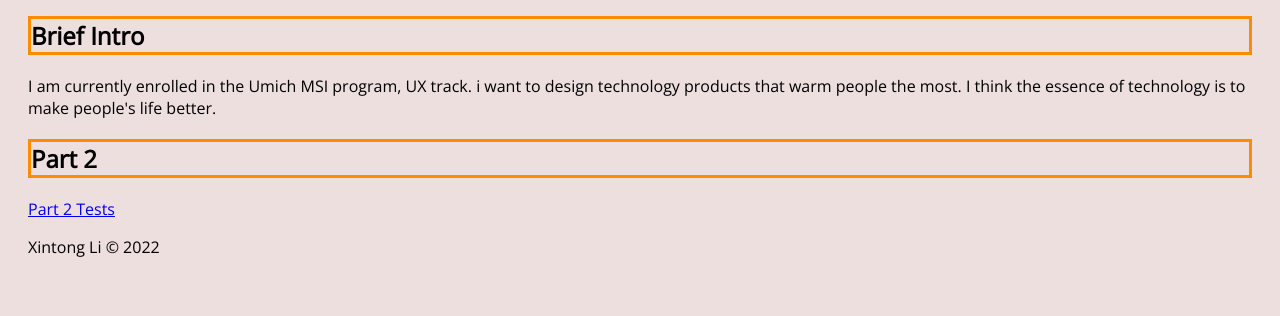
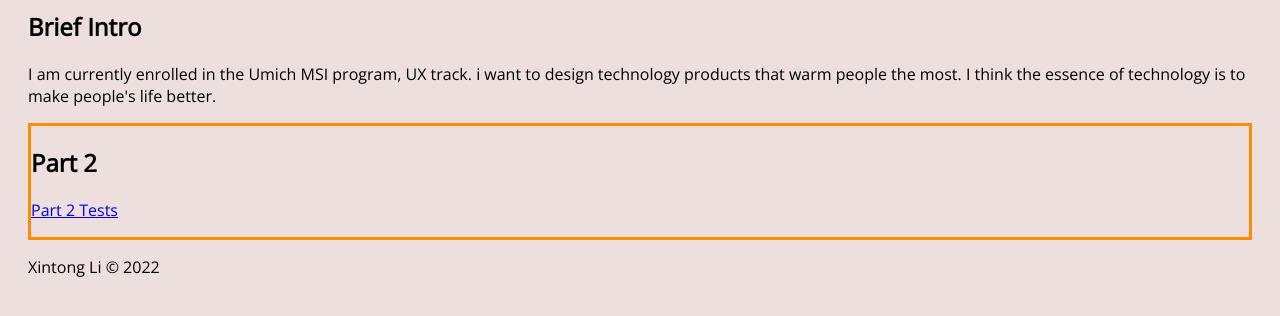
Before and after one commit to lxt619/si579-problemset2, a plain HTML site: page index.html in a window 1280 px wide. Shown: the part 230-546 px from the top of the page. Drawn offline with nearby package versions, Linux system fonts and the light colour scheme.

Commit message:
add more selectors

```diff
--- a/index.html
+++ b/index.html
@@ -27,7 +27,7 @@
         <p>I am currently enrolled in the Umich MSI program, UX track. i want to design technology products that warm people the most. I think the essence of technology is to make people's life better.</p>
     </article>
 
-    <article>
+    <article class="link">
         <h2>Part 2</h2>
         <p><a href="ps2-tests.html">Part 2 Tests</a></p>
     </article>
--- a/style.css
+++ b/style.css
@@ -14,5 +14,8 @@ h1{
 h2{
     color:black;
     font-size: 1.5rem;
+}
+
+.link {
     border: 3px solid darkorange;
 }
```
